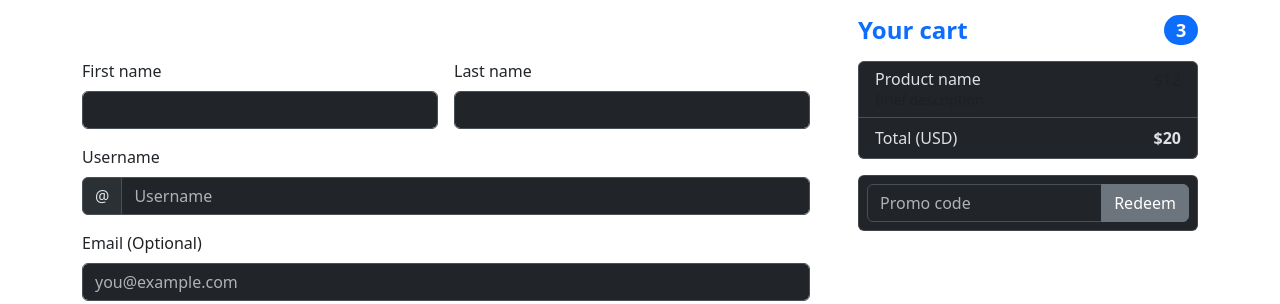
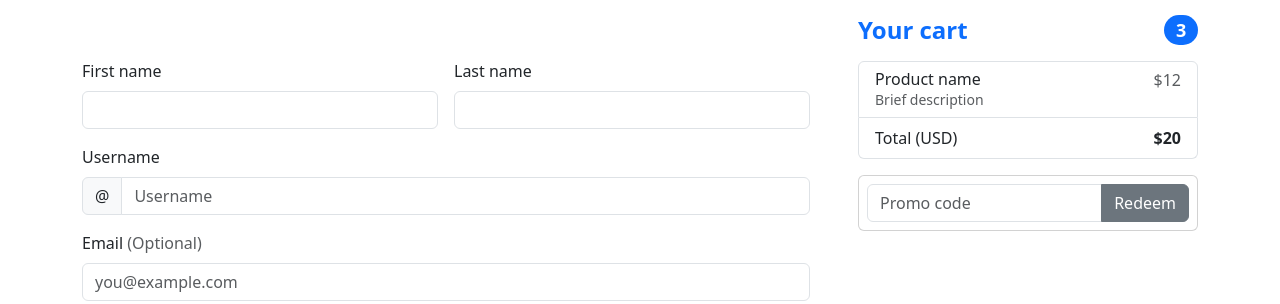
Before and after one commit to YourmixJNR/context-api-ecommerce, a React (Create React App) app: page /checkout in a window 1280 px wide. Shown: the part 409-713 px from the top of the page. Built offline with nearby package versions, Linux system fonts and the light colour scheme.

Commit message:
fix bugs

```diff
--- a/src/App.css
+++ b/src/App.css
@@ -29,9 +29,9 @@
 }
 
 /* HeroSection */
-.text-body-secondary {
-  color: #202020 !important;
-}
+  /* .text-body-secondary {
+    color: #202020 !important;
+  } */
 
 /* Product */
 
@@ -39,9 +39,9 @@
   width: 100%;
 }
 
-.product-4 {
+/* .product-4 {
   color: #202020 !important;
-}
+} */
 
 /* Cart Page */
 
--- a/src/Components/Cart.jsx
+++ b/src/Components/Cart.jsx
@@ -124,7 +124,7 @@ const Cart = () => {
               </div>
             </div>
             {cart.length > 0 && (
-              <div style={{marginBottom : '20px' }}>
+              <div style={{ marginBottom: "20px" }}>
                 <Link to="/" className="btn btn-success">
                   <span className="glyphicon glyphicon-arrow-left"></span>
                   &nbsp;Continue Shopping
--- a/src/Components/Header.jsx
+++ b/src/Components/Header.jsx
@@ -16,7 +16,7 @@ const Header = () => {
   }, [cart]);
 
   return (
-    <div data-bs-theme="dark">
+    <div>
       <div className="navbar navbar-dark bg-dark shadow-sm">
         <div className="container">
           <div>
```
